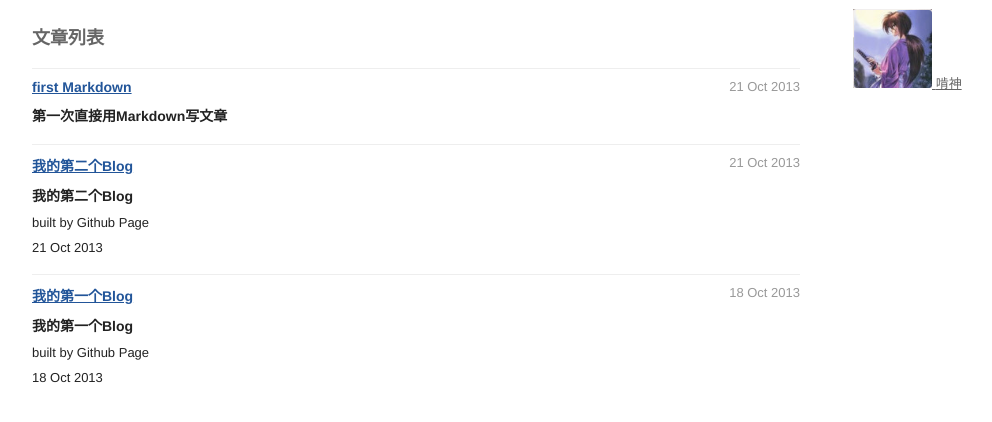
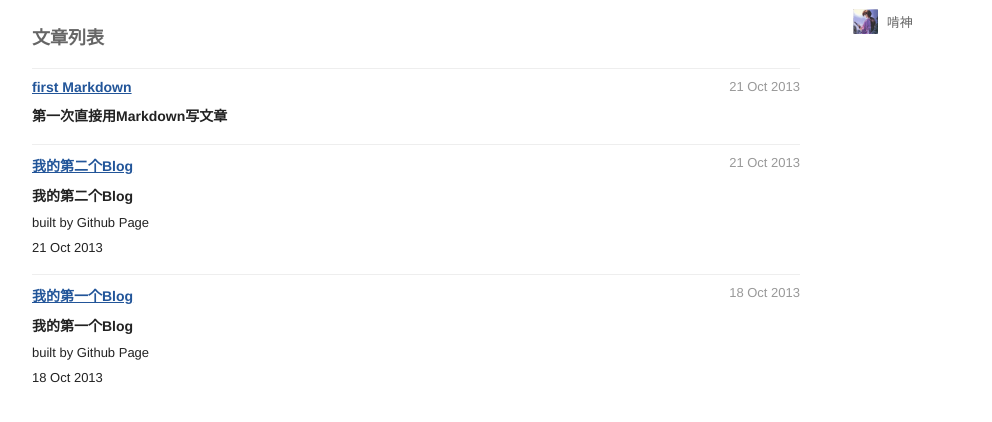
Before and after one commit to kenshinlin/archives, a Jekyll site: the page built from index.html, in a window 1280 px wide. Shown: the top 422 px of the page, without its empty margins (96-1088 px from the left). Built offline with Jekyll 4.4.1, drawn with Linux system fonts in a browser that asks for light colours.

Commit message:
Update style.css

```diff
--- a/css/style.css
+++ b/css/style.css
@@ -9,16 +9,16 @@ table{border-collapse:collapse;border-spacing:0}
 a{ color:#259; -webkit-transition:color 0.2s ease-in-out; -moz-transition:color 0.2s ease-in-out;transition:color 0.2s ease-in-out; }
 a:hover {color:#9c6}
 
-.avater{
+.avatar{
   text-decoration:none;
 }
-.avater img{
+.avatar img{
   height:25px;
   width:25px;
   margin-right:5px;
   vertical-align:middle;
 }
-.avater span{
+.avatar span{
   vertical-align:middle;
 }
 
```
